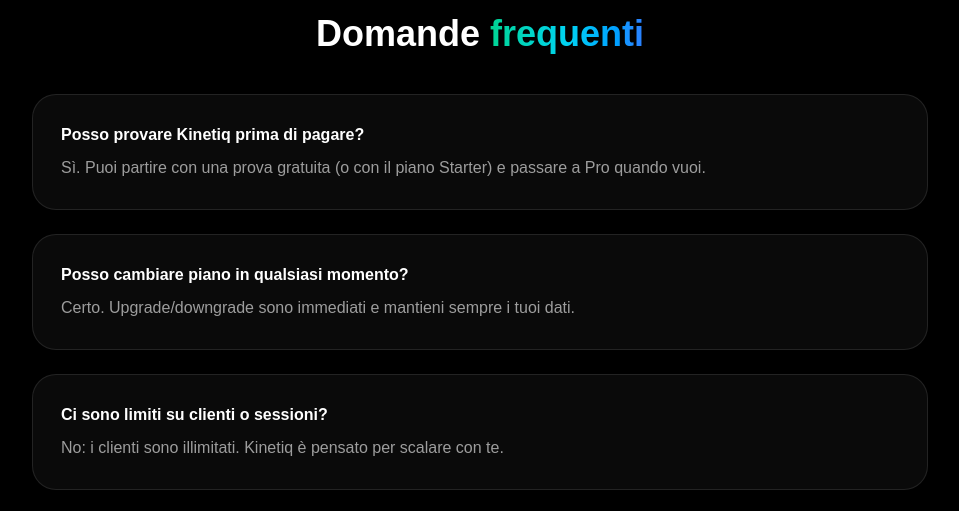
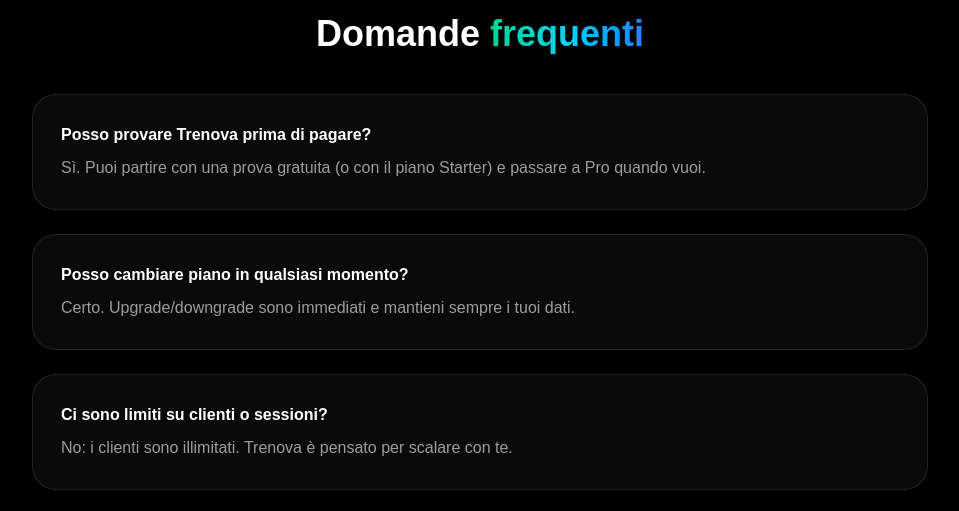
Before and after one commit to LucaPaduano09/Trenova, a Next.js app in the folder apps/web/: page /price in a window 1280 px wide. Shown: the part 1020-1531 px from the top of the page, without its empty margins (160-1119 px from the left). Built offline with nearby package versions, Linux system fonts and the light colour scheme.

Commit message:
changed some old labels

```diff
--- a/apps/web/app/page.tsx
+++ b/apps/web/app/page.tsx
@@ -249,7 +249,7 @@
           <div className="relative max-w-6xl mx-auto px-6">
             <div className="text-center mb-16">
               <h2 className="text-4xl md:text-5xl font-semibold text-white">
-                Perché Kinetiq è{" "}
+                Perché Trenova è{" "}
                 <span className="bg-gradient-to-r from-emerald-400 via-cyan-400 to-blue-500 bg-clip-text text-transparent">
                   diverso
                 </span>
--- a/apps/web/app/price/page.tsx
+++ b/apps/web/app/price/page.tsx
@@ -51,7 +51,7 @@
 
   const faqs = [
     {
-      q: "Posso provare Kinetiq prima di pagare?",
+      q: "Posso provare Trenova prima di pagare?",
       a: "Sì. Puoi partire con una prova gratuita (o con il piano Starter) e passare a Pro quando vuoi.",
     },
     {
@@ -60,7 +60,7 @@
     },
     {
       q: "Ci sono limiti su clienti o sessioni?",
-      a: "No: i clienti sono illimitati. Kinetiq è pensato per scalare con te.",
+      a: "No: i clienti sono illimitati. Trenova è pensato per scalare con te.",
     },
     {
       q: "Offrite fatturazione annuale?",
```
